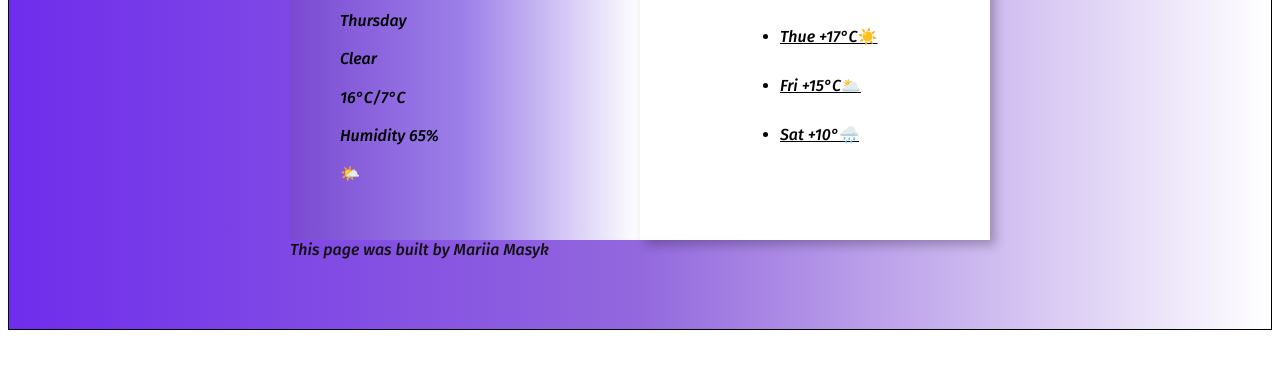
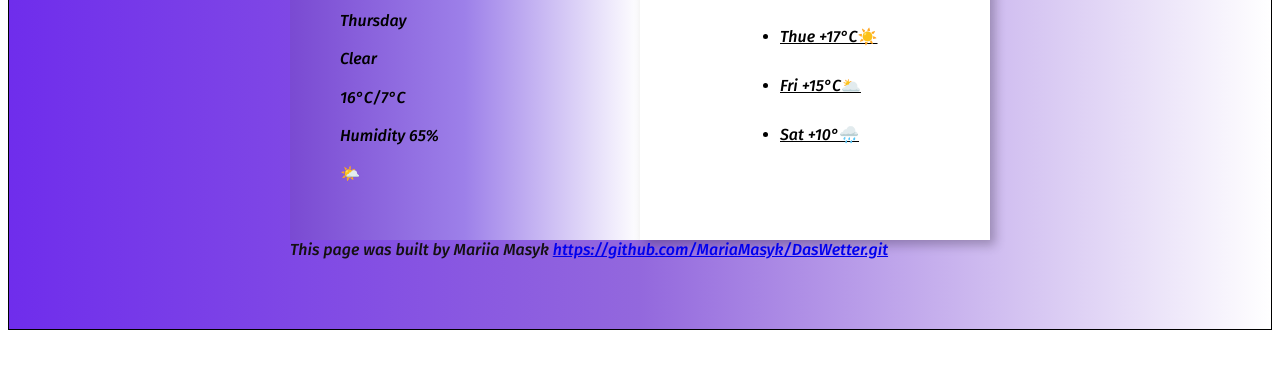
Before and after one commit to MariaMasyk/DasWetter, a website built with Parcel: page index.html in a window 1280 px wide. Shown: the part 283-652 px from the top of the page. Built offline with nearby package versions, Linux system fonts and the light colour scheme.

Commit message:
Update index.html

```diff
--- a/index.html
+++ b/index.html
@@ -77,6 +77,7 @@
         </main>
         <footer>
             This page was built by Mariia Masyk
+            <a href="https://github.com/MariaMasyk/DasWetter.git">https://github.com/MariaMasyk/DasWetter.git</a>
         </footer>
     </div>
     <script src="./src/index.js"></script>
```
